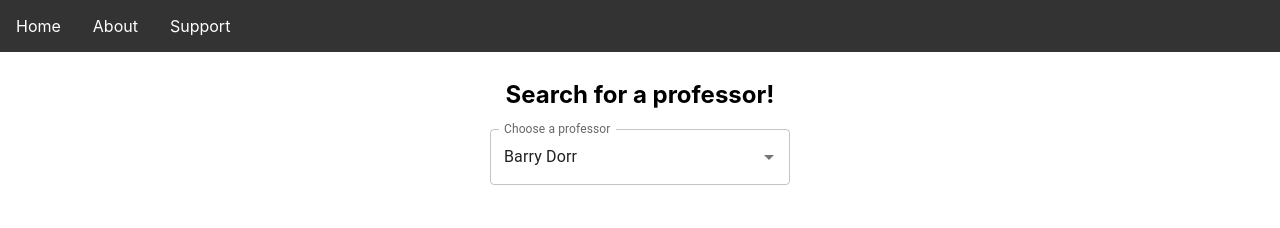
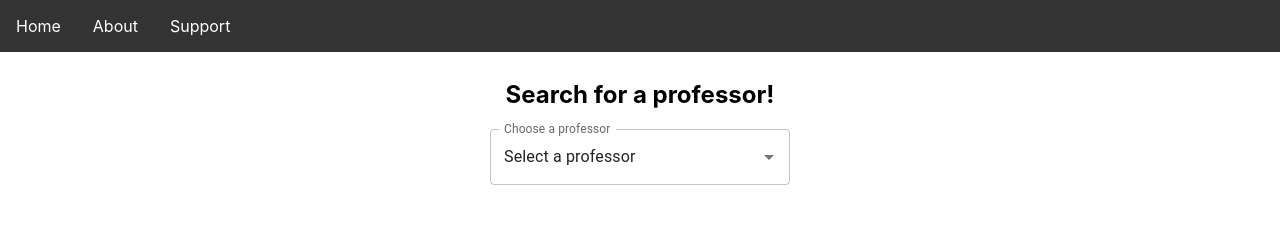
Before and after one commit to pnamunn/rate-my-prof-sdsu, a React (Create React App) app in the folder frontend/: page / in a window 1280 px wide. Shown: the top 228 px of the page. Built offline with nearby package versions, Linux system fonts and the light colour scheme.

Commit message:
fixed professor search

```diff
--- a/frontend/src/App.jsx
+++ b/frontend/src/App.jsx
@@ -26,7 +26,13 @@ const professors = [
     },
     {
         fullName: "Parisa Kaveh", description: "PhD", path: "/parisakaveh"
-    }
+    },
+    {
+        fullName: "Barry Dorr", description: "PhD", path: "/barrydorr"
+    },
+    {
+        fullName: "Ying-Khai Teh", description: "PhD", path: "/yingkhaiteh"
+    },
 ]
 
 function App() {
--- a/frontend/src/components/Search.jsx
+++ b/frontend/src/components/Search.jsx
@@ -27,7 +27,7 @@ export default function Search() {
     >
           <Autocomplete
 
-            id="country-select-demo"
+            id="prof-select-demo"
             sx={{ width: 300 }}
             options={profs}
             value={value}
@@ -60,6 +60,7 @@ export default function Search() {
 // GET REQUEST FROM YOUR BACKEND to get all the professor information { Label, page, reviews}
 // fetch("http://localhost:8000/professors")
 const profs = [
+  {label: 'Select a professor', page:'/NoPage'},
   {label: 'Barry Dorr', page:'/Barrydorr'},
   {label: 'Ugur Dogan', page:'/Ugurdogan'},
   {label: 'Parisa Kaveh', page:'/Parisakaveh'},
```
